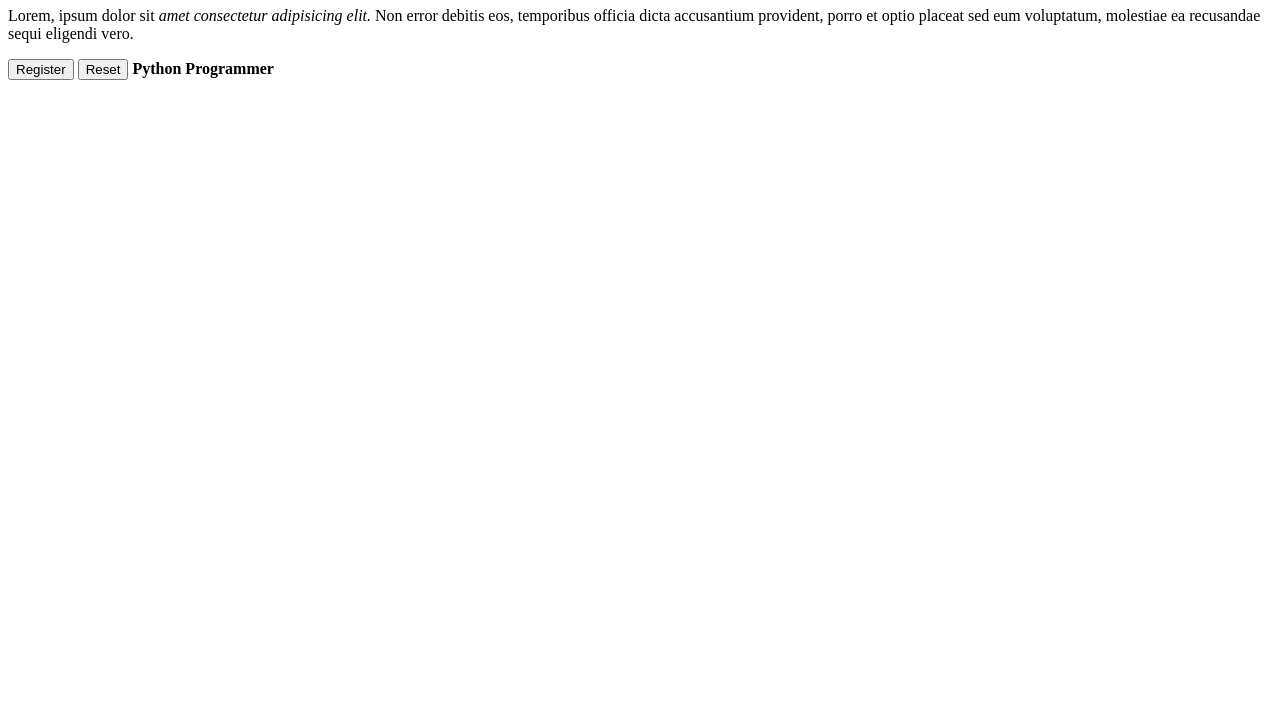
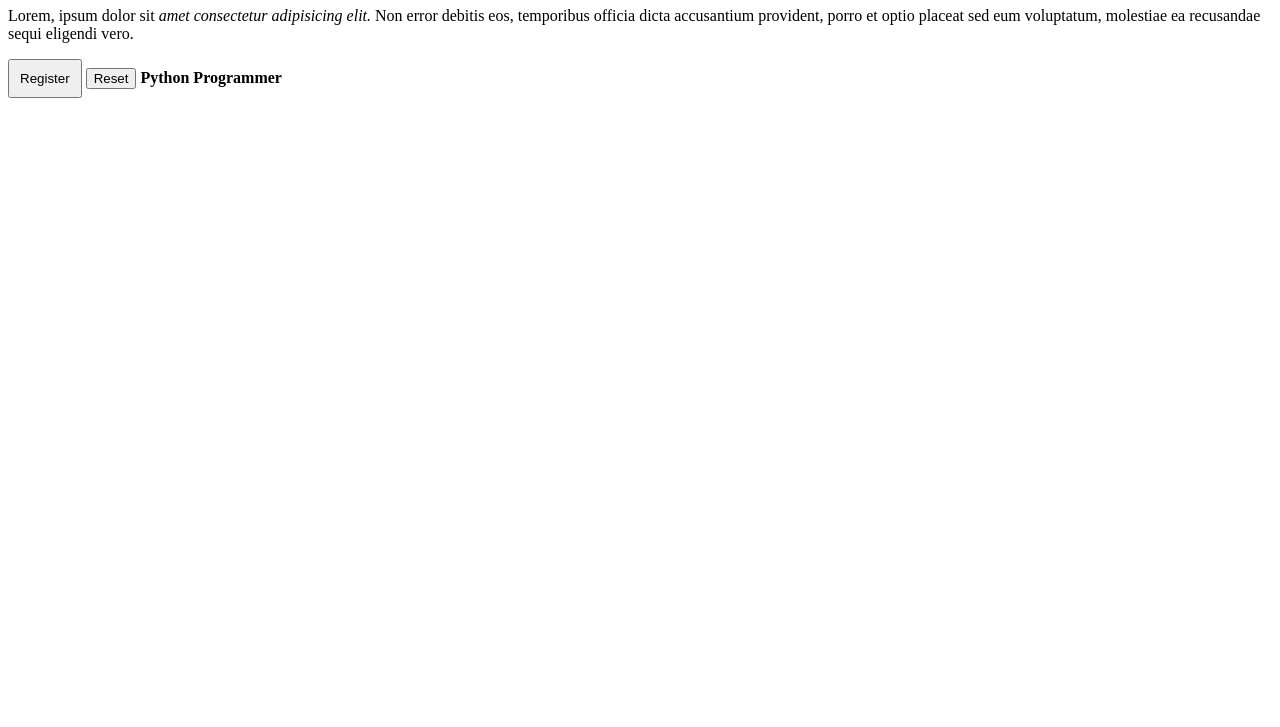
Before and after one commit to Mrpravin143/Git-Demo, a plain HTML site: page index.html in a window 1280 px wide. Shown: the part 73-800 px from the top of the page. Drawn offline with Linux system fonts and the light colour scheme.

Commit message:
Apply styles on Register button

```diff
--- a/index.html
+++ b/index.html
@@ -15,7 +15,7 @@
     <h1>This is demo file </h1>
     <p>Lorem, ipsum dolor sit <i>amet consectetur adipisicing elit.</i> Non error debitis eos, temporibus officia dicta accusantium provident, porro et optio placeat sed eum voluptatum, molestiae ea recusandae sequi eligendi vero.</p>
 
-    <button type="submit">Register</button>
+    <button type="submit" style="padding: 10px;">Register</button>
     <button type="reset">Reset</button>
     <b>Python Programmer</b>
 
```
